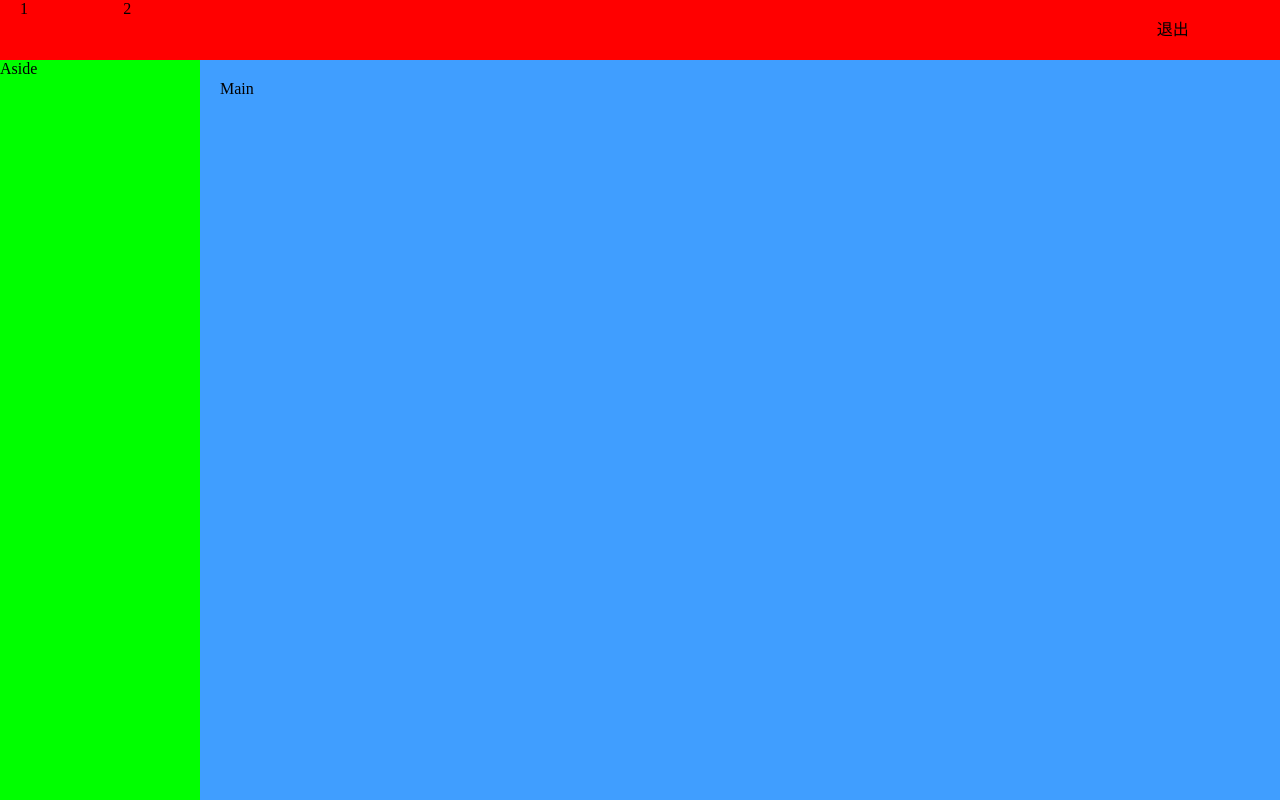
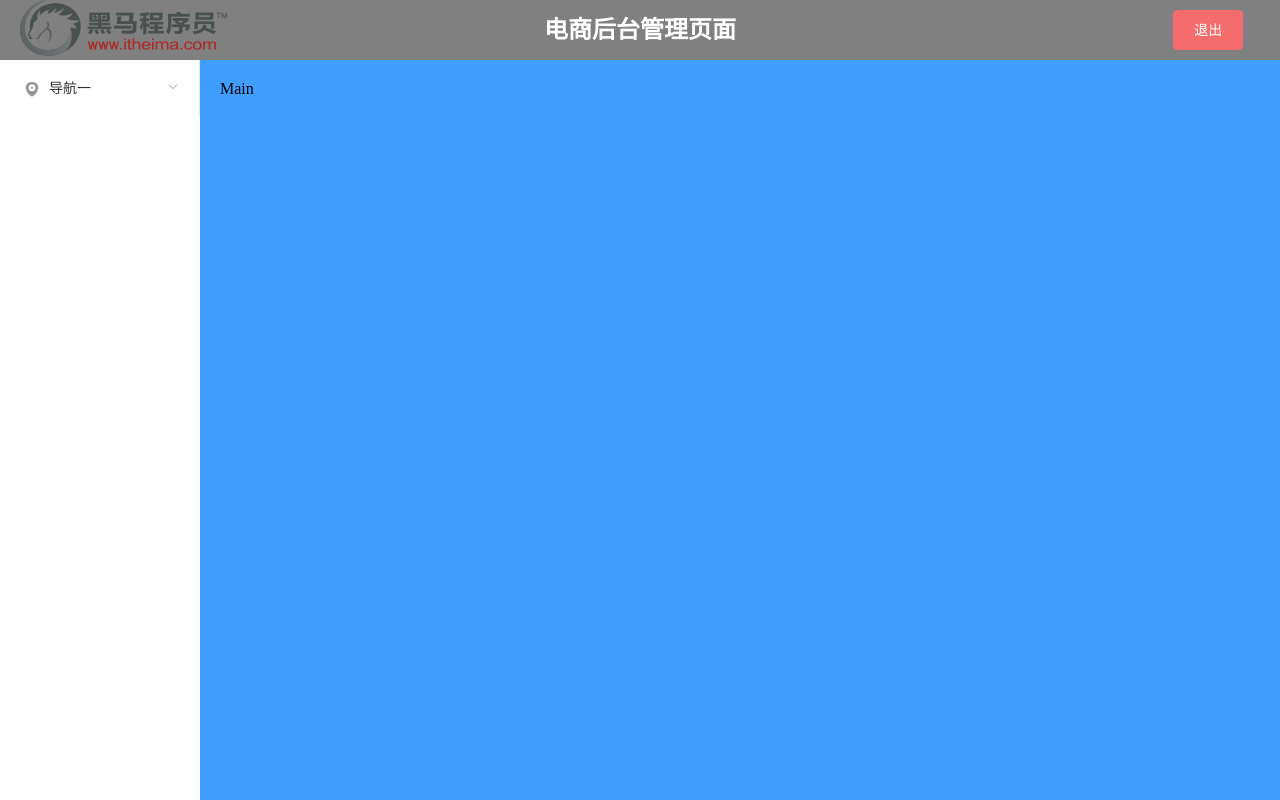
Before and after one commit to zhaohangPG/shopmanager, a Vue app: page /#/home in a window 1280 px wide. Built offline with nearby package versions, Linux system fonts and the light colour scheme.

Commit message:
'home界面组件基本搭建'

```diff
--- a/src/components/home.vue
+++ b/src/components/home.vue
@@ -2,33 +2,52 @@
     <el-container class="container">
         <el-header class="header">
             <el-row>
-                <el-col :span="2"><div class="grid-content bg-purple">1</div></el-col>
-                <el-col :span="20"><div class="grid-content bg-purple-light">2</div></el-col>
                 <el-col :span="2"><div class="grid-content bg-purple">
-                    <a href="" class="loginout">退出</a>
+                    <img src="../assets/logo.png" alt=""></div></el-col>
+                <el-col :span="20"><div class="grid-content bg-purple-light tac">
+                    <h2 class="title">电商后台管理页面</h2>
+                    </div></el-col>
+                <el-col :span="2"><div class="grid-content bg-purple tac pt20">
+                     <el-button type="danger">退出</el-button>
+                    <!-- <a href="" class="loginout" @click.prevent="logout()">退出</a> -->
                     </div></el-col>
             </el-row>
         </el-header>
         <el-container >
-            <el-aside width="200px" class="aside">Aside</el-aside>
+            <el-aside width="200px" class="aside">
+                <app-menu></app-menu>
+            </el-aside>
             <el-main>Main</el-main>
         </el-container>
     </el-container>
 </template>
 
 <script>
+import appMenu from './menu'
 export default {
+  data () {
+    return {
 
+    }
+  },
+  methods: {
+    logout () {
+
+    }
+  },
+  components: {
+    appMenu
+  },
+  name: 'app'
 }
 </script>
 
 <style>
 .header {
-    background-color: #ff0000;
+    background-color: gray;
 }
 .aside {
-    background: #0f0;
-    /* height: 100%; */
+    background-color: #fff;
 }
 .container {
     height: 100%;
@@ -39,4 +58,14 @@ export default {
     text-align: center;
     line-height: 60px;
 }
+.tac {
+    text-align: center;
+}
+.title {
+    line-height: 60px;
+    color: #fff;
+}
+.pt20 {
+    padding-top: 10px;
+}
 </style>
--- /dev/null
+++ b/src/components/menu.vue
@@ -0,0 +1,38 @@
+<template>
+  <el-menu default-active="2" class="el-menu-vertical-demo" @open="handleOpen" @close="handleClose">
+    <el-submenu index="1">
+      <template slot="title">
+        <i class="el-icon-location"></i>
+        <span>导航一</span>
+      </template>
+      <el-menu-item-group>
+        <template slot="title">分组一</template>
+        <el-menu-item index="1-1">选项1</el-menu-item>
+        <el-menu-item index="1-2">选项2</el-menu-item>
+      </el-menu-item-group>
+      <el-menu-item-group title="分组2">
+        <el-menu-item index="1-3">选项3</el-menu-item>
+      </el-menu-item-group>
+      <el-submenu index="1-4">
+        <template slot="title">选项4</template>
+        <el-menu-item index="1-4-1">选项1</el-menu-item>
+      </el-submenu>
+    </el-submenu>
+  </el-menu>
+</template>
+
+<script>
+export default {
+  methods: {
+    handleOpen (key, keyPath) {
+      console.log(key, keyPath)
+    },
+    handleClose (key, keyPath) {
+      console.log(key, keyPath)
+    }
+  }
+}
+</script>
+
+<style>
+</style>
```
Also changed, not shown: src/assets/logo.png.
